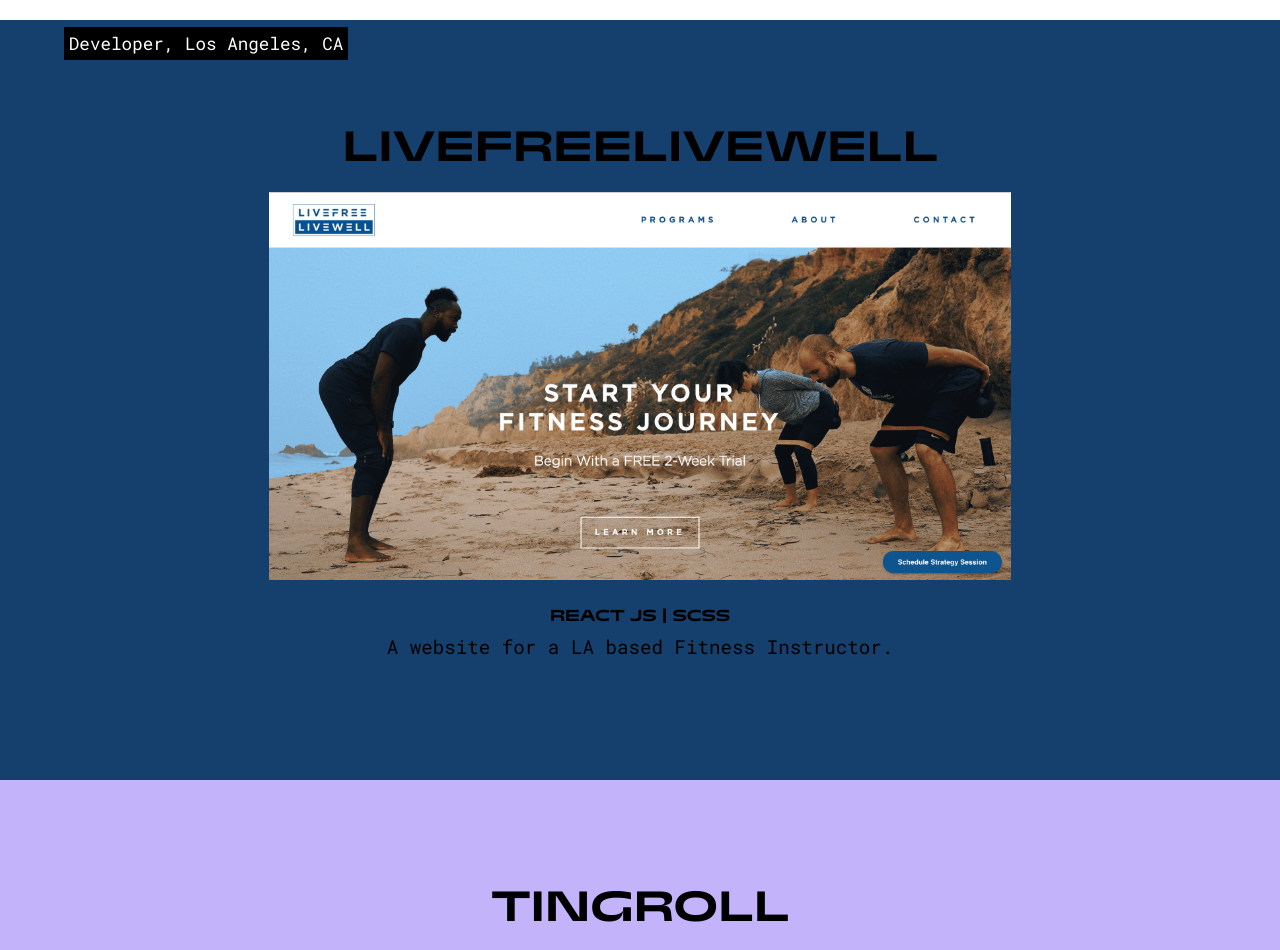
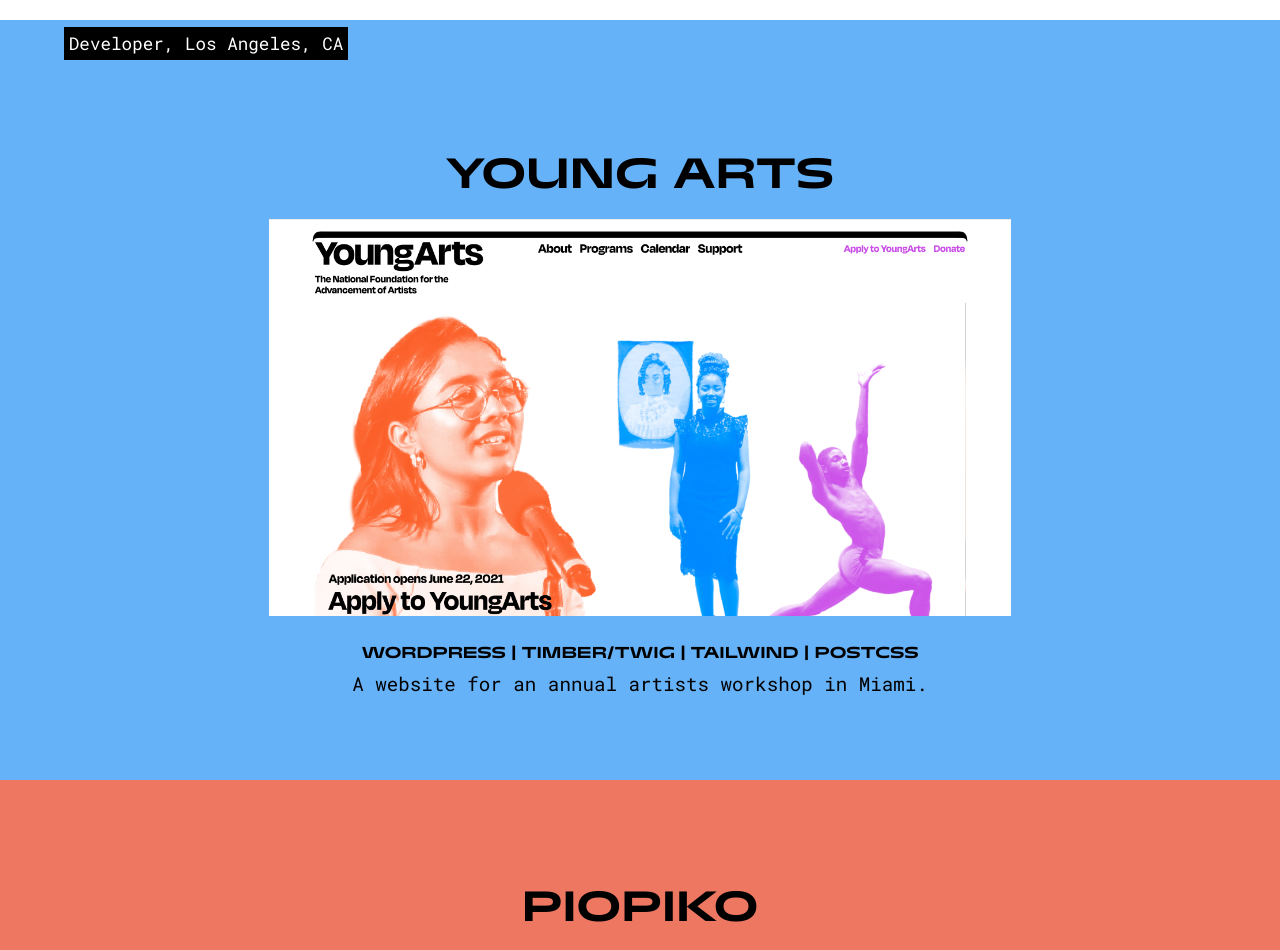
Before and after one commit to brentahrens1/brent-ahrens-new-portfolio, a React (Create React App) app: page / in a window 1280 px wide. Shown: the part 740-1690 px from the top of the page. Built offline with nearby package versions, Linux system fonts and the light colour scheme.

Commit message:
add 2 new projects

```diff
--- a/src/const/projects.js
+++ b/src/const/projects.js
@@ -1,4 +1,3 @@
-import youngPlanet from "../images/websites/young-planet.png"
 import aceReader from "../images/websites/reader.png"
 import breslin from "../images/websites/breslin.png"
 import aceHotel from "../images/websites/acehotel.png"
@@ -8,6 +7,8 @@
 import lakelly from "../images/websites/lakelly.png"
 import youplayhere from "../images/websites/youplayhere.png"
 import screening from "../images/websites/screening.png"
+import youngArts from "../images/websites/youngarts.png"
+import spark from "../images/websites/spark.png"
 
 export const projects = [
     {
@@ -22,6 +23,27 @@
         href: "Brent Ahrens | Ace Hotel Website"
     },
     {
+        title: "Young Arts",
+        img: youngArts,
+        description: "A website for an annual artists workshop in Miami.",
+        link: "https://youngarts.org/",
+        linkTitle: "youngarts.org",
+        background: "#66B2F8",
+        tech: "Wordpress | Timber/Twig | Tailwind | PostCSS",
+        id: "top",
+        href: "Brent Ahrens | Young Arts"
+    },
+    {
+        title: "Piopiko",
+        img: piopiko,
+        description: "A website for a new taquera in Kyoto, Japan.",
+        link: "https://www.piopiko.com/",
+        linkTitle: "piopiko.com",
+        background: "#EE7762",
+        tech: "Squarespace | CSS",
+        href: "Brent Ahrens | Piopiko Website"
+    },
+    {
         title: "LIVEFREELIVEWELL",
         img: livefreelivewell,
         description: "A website for a LA based Fitness Instructor.",
@@ -30,16 +52,6 @@
         background: "#153F6D",
         tech: "React JS | SCSS",
         href: "Brent Ahrens | LIVEFREELIVEWELL Website"
-    },
-    {
-        title: "Tingroll",
-        img: tingroll,
-        description: "A website for a LA based Copywriter.",
-        link: "https://tingroll.com/",
-        linkTitle: "tingroll.com",
-        background: "#c3b3fb",
-        tech: "React JS | SCSS",
-        href: "Brent Ahrens | Tingroll Website"
     },
     {
         title: "You Play Here",
@@ -62,14 +74,14 @@
         href: "Brent Ahrens | LA Kelly Website"
     },
     {
-        title: "Piopiko",
-        img: piopiko,
-        description: "A website for a new taquera in Kyoto, Japan.",
-        link: "https://www.piopiko.com/",
-        linkTitle: "piopiko.com",
-        background: "#EE7762",
-        tech: "Squarespace | CSS",
-        href: "Brent Ahrens | Piopiko Website"
+        title: "Tingroll",
+        img: tingroll,
+        description: "A website for a LA based Copywriter.",
+        link: "https://tingroll.com/",
+        linkTitle: "tingroll.com",
+        background: "#c3b3fb",
+        tech: "React JS | SCSS",
+        href: "Brent Ahrens | Tingroll Website"
     },
     {
         title: "Breslin",
@@ -88,8 +100,18 @@
         link: "http://reader.acehotel.com/",
         linkTitle: "reader.acehotel.com",
         background: "#A5BFE0",
-        tech: "Wordpress | CSS | Javascript",
+        tech: "Wordpress | CSS | PHP",
         href: "Brent Ahrens | Ace Reader Website"
+    },
+    {
+        title: "Spark Home Health",
+        img: spark,
+        description: "A website for a pediatric care company in Denver, CO.",
+        link: "https://sparkhomehealth.com/",
+        linkTitle: "sparkhomehealth.com/",
+        background: "#CDBBD4",
+        tech: "React | Typescript | Firebase | SCSS",
+        href: "Brent Ahrens | Spark Home Health"
     },
     {
         title: "Screening Forms",
@@ -97,7 +119,7 @@
         description: "Screening forms for medical offices in Fresno, CA",
         link: "",
         linkTitle: "",
-        background: "#F7D2DF",
+        background: "#F3D2A5",
         tech: "React | Firebase | Node js",
         href: "Brent Ahrens | BBMC Covid Screening Forms"
     }
```
Also changed, not shown: src/images/websites/spark.png (added), src/images/websites/youngarts.png (added).
